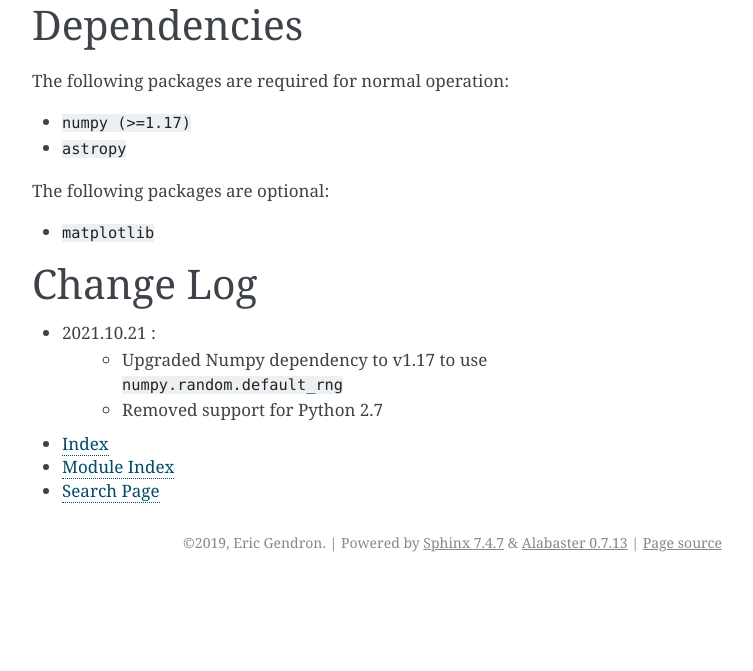
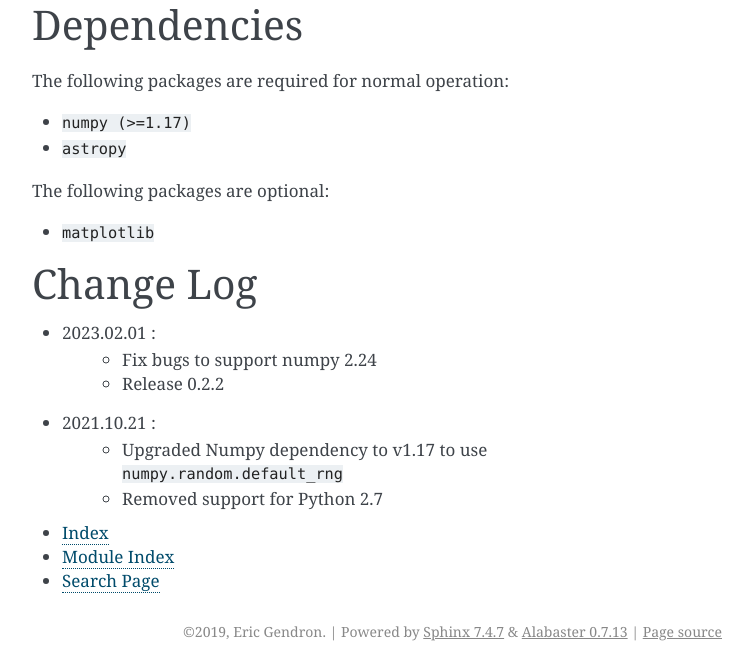
Before and after one commit to AstarVienna/AnisoCADO, a Sphinx documentation site: the page built from docs/source/index.rst, in a window 1280 px wide and 900 px high, scrolled down 3158 px, cut to the strip 229-900 px from the top of the window. Shown: the whole strip, without its empty margins (388-1141 px from the left). Built offline with Sphinx 7.4.7, drawn with Linux system fonts in a browser that asks for light colours; pages that are not in the unit, such as notebooks, are missing from menus; before the commit the page ends 3969 px from its top, so only the background shows below that.

Commit message:
Prepare for 0.2.2 release

```diff
--- a/anisocado/version.py
+++ b/anisocado/version.py
@@ -1,2 +1,2 @@
-version = '0.2.1'
-date    = '2021-10-21 14:15:00 GMT'
+version = '0.2.2'
+date    = '2023-01-01 11:11:11 GMT'
--- a/docs/codemeta.json
+++ b/docs/codemeta.json
@@ -9,7 +9,7 @@
     "downloadUrl": "https://pypi.org/project/anisocado/",
     "issueTracker": "https://github.com/AstarVienna/AnisoCADO/issues",
     "name": "AnisoCADO",
-    "version": "0.2",
+    "version": "0.2.2",
     "description": "A python package created around Eric Gendron’s code for analytically (and quickly) generating field-varying SCAO PSFs for the ELT.",
     "applicationCategory": "Astronomy",
     "funding": "IS538004",
--- a/docs/source/conf.py
+++ b/docs/source/conf.py
@@ -69,7 +69,7 @@
 # built documents.
 #
 # The short X.Y version.
-version = '0.1'
+version = '0.2.2'
 # The full version, including alpha/beta/rc tags.
 release = 'dev'
 
--- a/docs/source/index.rst
+++ b/docs/source/index.rst
@@ -160,6 +160,9 @@
 Change Log
 ----------
 
+- 2023.02.01 :
+    - Fix bugs to support numpy 2.24
+    - Release 0.2.2
 - 2021.10.21 :
     - Upgraded Numpy dependency to v1.17 to use ``numpy.random.default_rng``
     - Removed support for Python 2.7
```
